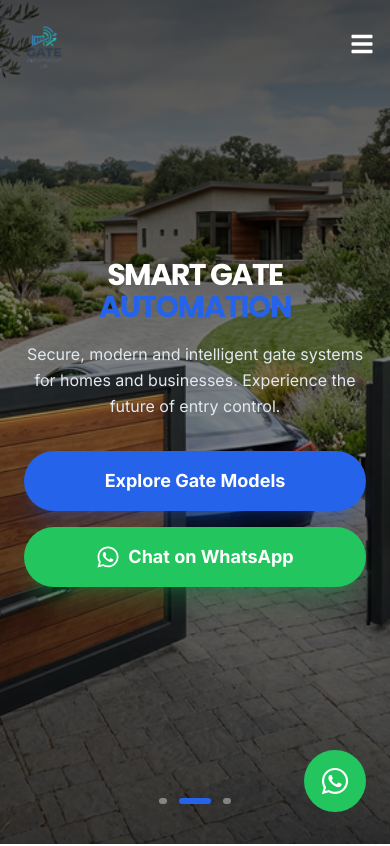
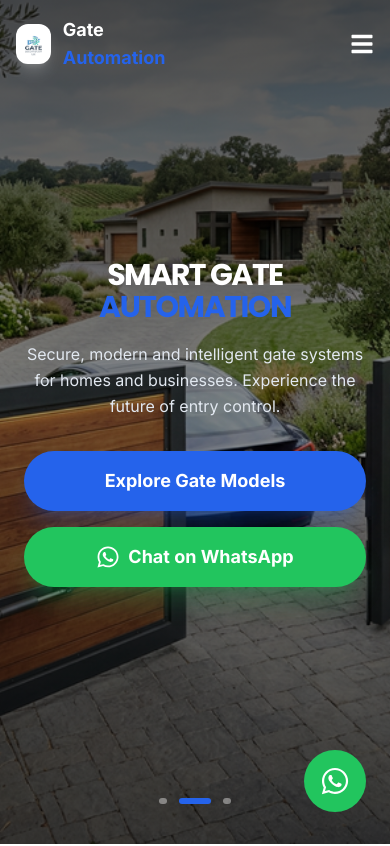
Before and after one commit to Piyumal-Bandaranayake/gate-automation, a Next.js app: page / in a window 390 px wide. Shown: the top 846 px of the page. Built offline with nearby package versions, Linux system fonts and the light colour scheme.

Commit message:
feat: introduce a new `Navbar` React component with responsive design, scroll effects, and mobile menu functionality.

```diff
--- a/src/components/Navbar.jsx
+++ b/src/components/Navbar.jsx
@@ -39,16 +39,19 @@ const Navbar = () => {
       <div className="w-full flex justify-between items-center px-4 md:px-8">
         {/* Logo */}
         <div className="flex-1 flex justify-start">
-          <Link href="/" className="flex items-center group">
-            <div className="relative h-14 w-60 md:h-20 md:w-80 transition-transform group-hover:scale-105">
+          <Link href="/" className="flex items-center space-x-3 group">
+            <div className={`relative h-10 w-10 md:h-12 md:w-12 p-1.5 rounded-xl transition-all duration-300 ${isScrolled ? 'bg-slate-100/50' : 'bg-white shadow-lg shadow-white/20'} flex items-center justify-center group-hover:scale-110`}>
               <Image
                 src="/images/logo.png"
                 alt="Gate Automation UK"
                 fill
-                className="object-contain object-left"
+                className="object-contain p-1"
                 priority
               />
             </div>
+            <span className={`text-lg md:text-xl font-bold font-display transition-colors ${isScrolled ? 'text-slate-900' : 'text-white'}`}>
+              Gate <span className="text-primary">Automation</span>
+            </span>
           </Link>
         </div>
 
```
